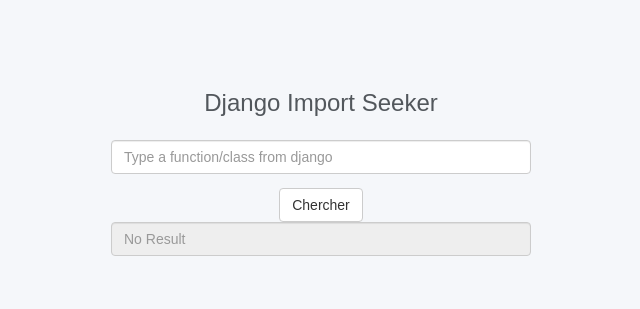
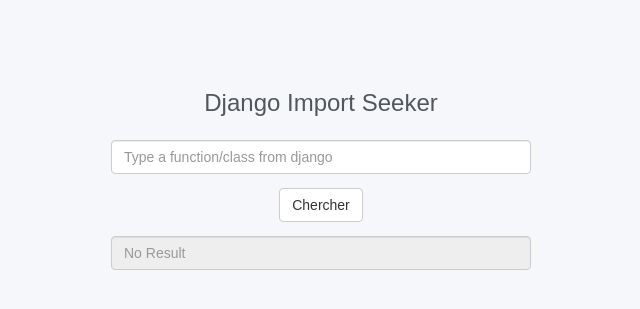
Before and after one commit to romgar/django-import-seeker, a Flask app: page / in a window 1280 px wide. Shown: the top 309 px of the page, without its empty margins (319-959 px from the left). Run offline with Flask 2, Linux system fonts and the light colour scheme; some libraries are stand-ins or nearby versions.

Commit message:
DESIGN: adding form margin

```diff
--- a/static/css/djangois.css
+++ b/static/css/djangois.css
@@ -29,3 +29,7 @@
     margin-top: 5em;
     text-align: center;
 }
+
+form {
+    margin-bottom: 1em;
+}
```
